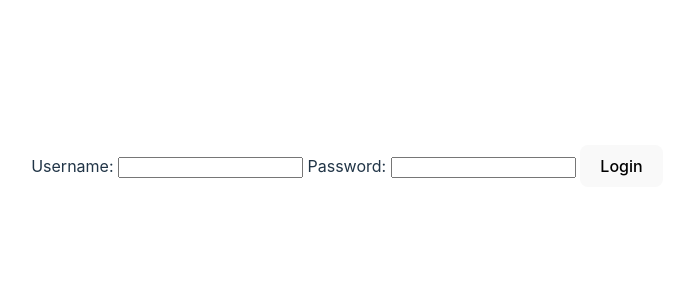
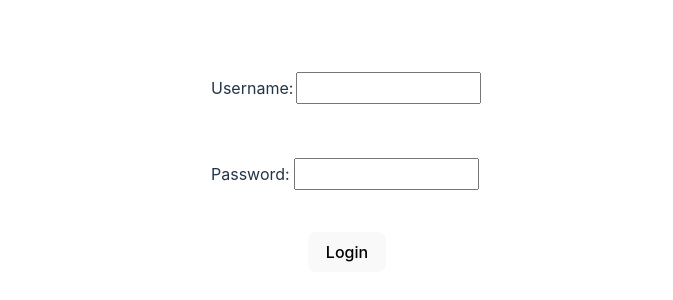
Before and after one commit to shirakoisnull/Baskestats, a Svelte app in the folder app/client/baskestats/: page /login in a window 1280 px wide. Shown: the part 234-534 px from the top of the page, without its empty margins (293-966 px from the left). Built offline with nearby package versions, Linux system fonts and the light colour scheme.

Commit message:
Adjust Main page and Login page

```diff
--- a/app/client/baskestats/index.html
+++ b/app/client/baskestats/index.html
@@ -2,7 +2,7 @@
 <html lang="en">
   <head>
     <meta charset="UTF-8" />
-    <link rel="icon" type="image/svg+xml" href="public/favicon.ico" />
+    <link rel="icon" type="image/svg+xml" href="/favicon.ico" />
     <meta name="viewport" content="width=device-width, initial-scale=1.0" />
     <title>BaskeStats</title>
   </head>
--- a/app/client/baskestats/src/App.svelte
+++ b/app/client/baskestats/src/App.svelte
@@ -21,7 +21,7 @@
 <Router>
   <Route path="/">
     <!-- Your main page content -->
-    <h1>Welcome to BaskeStats</h1>
+    <h1 class="title">Welcome to BaskeStats</h1>
     <button>
       <Link to="/uteams" class="button-link">Teams</Link>
     </button>
@@ -75,14 +75,6 @@
     margin: 0 auto;
   } */
 
-  h1 {
-    color: #ff3e00;
-    text-transform: uppercase;
-    font-size: 4em;
-    font-weight: 100;
-    will-change: filter;
-    transition: filter 300ms;
-  }
 
   /* @media (min-width: 640px) {
     main {
@@ -96,7 +88,5 @@
     transition: filter 300ms;
   } */
 
-  h1:hover {
-    filter: drop-shadow(0 0 1em #ff4000cf);
-  }
+
 </style>
--- a/app/client/baskestats/src/Login.svelte
+++ b/app/client/baskestats/src/Login.svelte
@@ -68,13 +68,13 @@
 <!-- {:else} -->
 <!-- If not authenticated, render the login form -->
 <div class="card">
-<form on:submit|preventDefault={handleSubmit}>
+<form on:submit|preventDefault={handleSubmit} class="login">
   <label>
-    Username:
+    <p>Username:</p>
     <input type="text" bind:value={username} />
   </label>
   <label>
-    Password:
+    <p>Password:</p>
     <input type="password" bind:value={password} />
   </label>
   <button type="submit">Login</button>
--- a/app/client/baskestats/src/app.css
+++ b/app/client/baskestats/src/app.css
@@ -11,15 +11,6 @@
   text-rendering: optimizeLegibility;
   -webkit-font-smoothing: antialiased;
   -moz-osx-font-smoothing: grayscale;
-}
-
-a {
-  font-weight: 500;
-  color: #646cff;
-  text-decoration: inherit;
-}
-a:hover {
-  color: #535bf2;
 }
 
 body {
@@ -37,6 +28,12 @@ h1 {
 
 .card {
   padding: 1em;
+  /* background-color: blue; */
+  aspect-ratio: 1;
+  height: 20em;
+  display: flex;
+  align-items: center;
+  justify-content: center;
 }
 
 #app {
@@ -48,17 +45,17 @@ h1 {
 
 button {
   border-radius: 8px;
-  border: 1px solid transparent;
-  padding: 0.6em 1.2em;
+  border: 2px solid transparent;
+  padding: 0.5em 1em;
   font-size: 1em;
   font-weight: 500;
   font-family: inherit;
-  background-color: #1a1a1a;
+  background-color: #cf6501;
   cursor: pointer;
   transition: border-color 0.25s;
 }
 button:hover {
-  border-color: #ff3e00aa;
+  border-color: #ffffffaa;
   /* border-color: #646cff; */
 }
 button:focus,
@@ -95,15 +92,14 @@ button:focus-visible {
   padding: 10px;
   background-color: #ff4000;
   color: white;
-    border:none;
+  border: none;
   border-radius: 4px;
   cursor: pointer;
   will-change: filter;
   transition: filter 300ms;
 }
-  .back-button:hover{
+.back-button:hover {
   filter: drop-shadow(0 0 0.7em #fc4001d2);
-
 }
 
 .submit-button {
@@ -112,3 +108,47 @@ button:focus-visible {
 .delete-button:hover {
   background-color: crimson;
 }
+
+/* Main Page --------------------------------------------------------------------------- */
+.title {
+  color: #ff3e00;
+  text-transform: uppercase;
+  font-size: 4em;
+  font-weight: 100;
+  will-change: filter;
+  transition: filter 300ms;
+  user-select: none;
+}
+
+.title:hover {
+  filter: drop-shadow(0 0 1em #ff4000cf);
+}
+
+/* Login Page --------------------------------------------------------------------------- */
+.login {
+  display: flex;
+  flex-direction: column;
+  justify-content: space-evenly;
+  align-items: center;
+  aspect-ratio: 1;
+  height: 17em;
+  /* background-color: red; */
+}
+
+.login > label {
+  display: flex;
+  flex-direction: row;
+  width: 100%;
+}
+
+.login > label > p {
+}
+
+.login > label > input {
+  height: 2em;
+  margin: auto;
+}
+
+.login > button {
+  width: fit-content;
+}
```
Also changed, not shown: 1 other file (tests, documents, lock files or other folders). Lines whose indentation alone changed are shown as unchanged.
